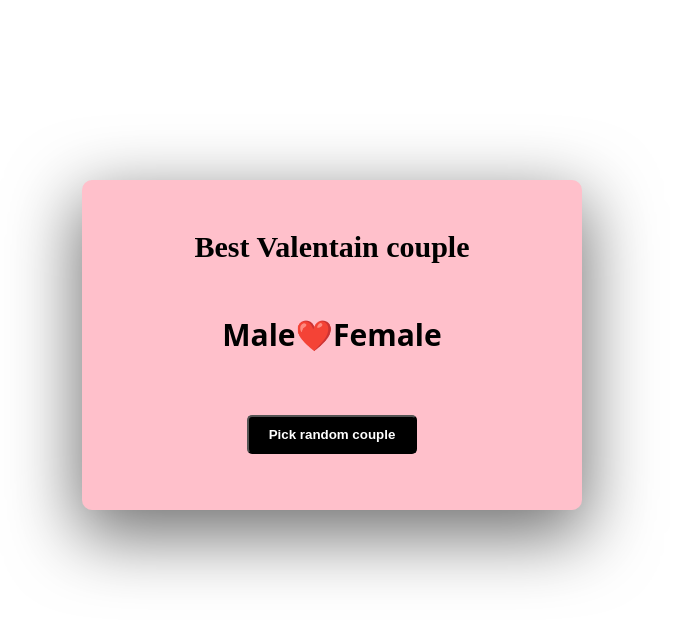
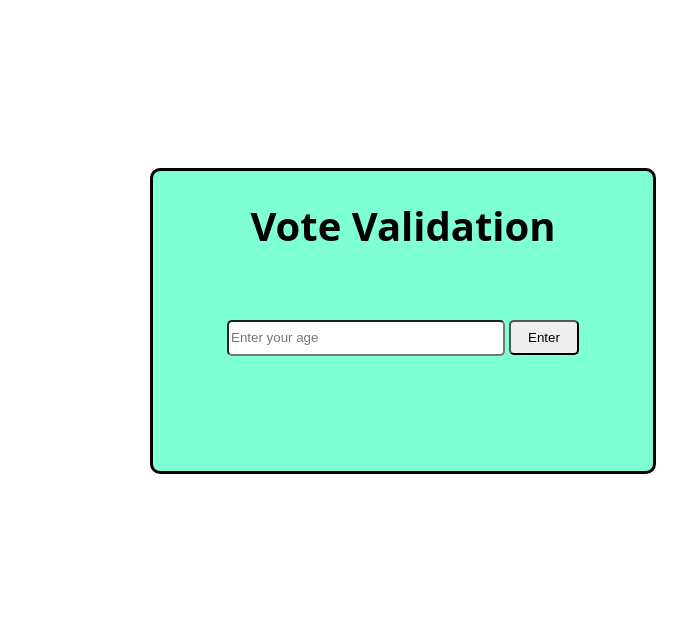
Before and after one commit to aravanirmala/Vote-validation, a plain HTML site: page index.html in a window 1280 px wide. Shown: the whole page, without its empty margins (308-995 px from the left). Drawn offline with Linux system fonts and the light colour scheme.

Commit message:
vote valiadtion files

```diff
--- a/app.js
+++ b/app.js
@@ -1,50 +1,26 @@
-let body=document.getElementById("randomContainer")
-let couples=[
-    {
-        boy: "Rama",
-        girl:"Sita"
-    },
-    {
-        boy: "Krishna",
-        girl:"Radha"
-    },
-    {
-        boy: "Siva",
-        girl:"Paru"
-    },
-    {
-        boy: "Vishnu",
-        girl:"Lakshmi"
-    },
-    {
-        boy: "Vijay",
-        girl:"Yashu"
-    },
-    {
-        boy: "Raghu",
-        girl:"Priya"
+let main=document.getElementById("vote validation")
+// let age=document.getElementById("input-value").value
+// if(a<=18){
+//     console.log(you are eligible to vote);
+// }
+// else(a>18){
+//     console.log("Your are not eligible to vote");
+// }
+function show() {
+    let error = document.getElementById("para")
+    let age = document.getElementById("input-value").value
+    if (age >= 18) {
+        error.innerHTML="you are eligible to vote"
+        para.style.color="green"
     }
-]
+    else if (age==""){
+        error.innerHTML =  "arey stupid fellow enter the age"
+        para.style.color="yellow"
 
+    }
 
-// let randomCouple=Math.floor(Math.random()*couples.length)
-// let men=document.getElementById("Male")
-// men.innerHTML= couples[randomCouple].boy
-// console.log(couples[randomCouple].boy)
-
-// let women=document.getElementById("Female")
-// women.innerHTML=couples[randomCouple].girl
-// console.log(couples[randomCouple].girl)
-
-
-function show(){
-    let randomCouple=Math.floor(Math.random()*couples.length)
-    let men=document.getElementById("Male")
-    men.innerHTML= couples[randomCouple].boy
-    // console.log(couples[randomCouple].boy)
-
-    let women=document.getElementById("Female")
-    women.innerHTML=couples[randomCouple].girl
-    // console.log(couples[randomCouple].girl)
-
+    else{
+        error.innerHTML="Your are not eligible to vote"
+        para.style.color="red"
+    }
 }
--- a/index.html
+++ b/index.html
@@ -4,19 +4,16 @@
 <head>
     <meta charset="UTF-8">
     <meta name="viewport" content="width=device-width, initial-scale=1.0">
-    <title>Valentine card</title>
+    <title>vote validation</title>
     <link rel="stylesheet" href="style.css">
 </head>
 
 <body>
-    <div class="Container1" id="randomContainer">
-        <h1>Best Valentain couple</h1>
-        <div class="box2">
-            <p class="boy" id="Male">Male</p>
-            <span class="heart">❤️</span>
-            <p class="girl" id="Female">Female</p>
-        </div>
-        <button class="btn" onclick="show()">Pick random couple</button>
+    <div class="container" id="vote validation">
+        <h1>Vote Validation</h1>
+        <p id="para"></p>
+        <input id="input-value" type="number" placeholder="Enter your age" value="">
+        <button id="btn" onclick="show()">Enter</button>
     </div>
     <script src="app.js"></script>
 </body>
--- a/style.css
+++ b/style.css
@@ -1,32 +1,35 @@
-.Container1{
-    box-shadow: rgba(0, 0, 0, 0.56) 0px 22px 70px 4px;
-    width: 500px;
-    height:300px;
-    border-radius: 10px;
-    margin: 180px auto;
-    text-align: center;
-    background-color: pink;
-    padding-top: 30px;
+.container{
+   text-align: center;
+  /* align-items: center; */
+   margin: 160px 450px;
+   width:500px;
+   height: 300px;
+   background-color:aquamarine;
+   border-style: solid;
+  border-color:black;
+  position: absolute;
+  border-radius: 10px;
 }
-.box2{
-    display: flex;
-    align-items: center;
-    /* margin:10px 150px; */
-    justify-content: center;
-    font-size: 30px;
-    font-weight: bold;
+.container h1{
+    font-size: 40px;
     font-family: system-ui, -apple-system, BlinkMacSystemFont, 'Segoe UI', Roboto, Oxygen, Ubuntu, Cantarell, 'Open Sans', 'Helvetica Neue', sans-serif;
 }
-.btn{
+.container input{
+    width:270px;
+    height: 30px;
+    /* position: relative; */
+    margin-top: 40px;
+    top: 10px;
+    border-radius: 5px;
+}
+.container button{
     margin-top: 30px;
-    padding: 10px 20px;
-    font-weight: bold;
-    background-color: black;
-    color: white;
+    width:70px;
+    height: 35px;
     border-radius: 5px;
     cursor: pointer;
 }
-.Container1 h1{
-    color: black;
-    font-size: 30px;
+.container p{
+    font-size: 20px;
+    font-weight: bold;
 }
```
